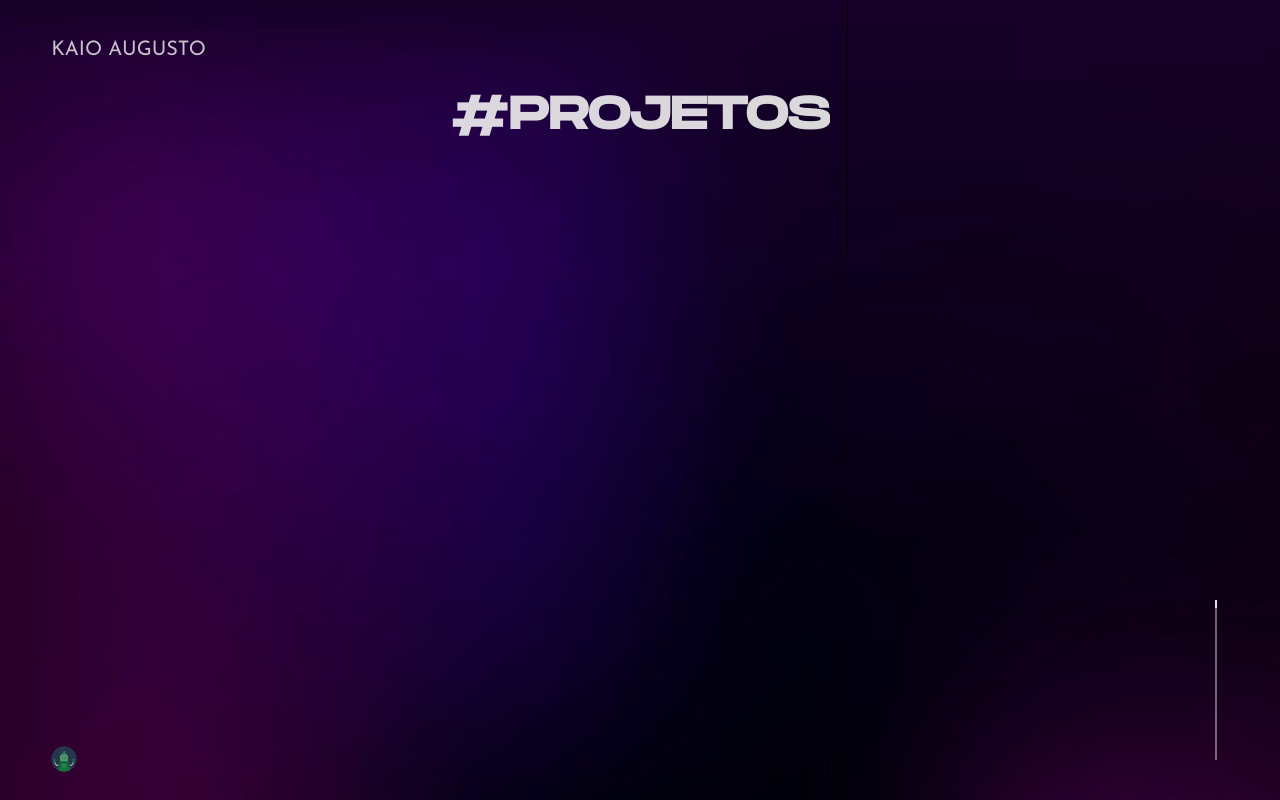
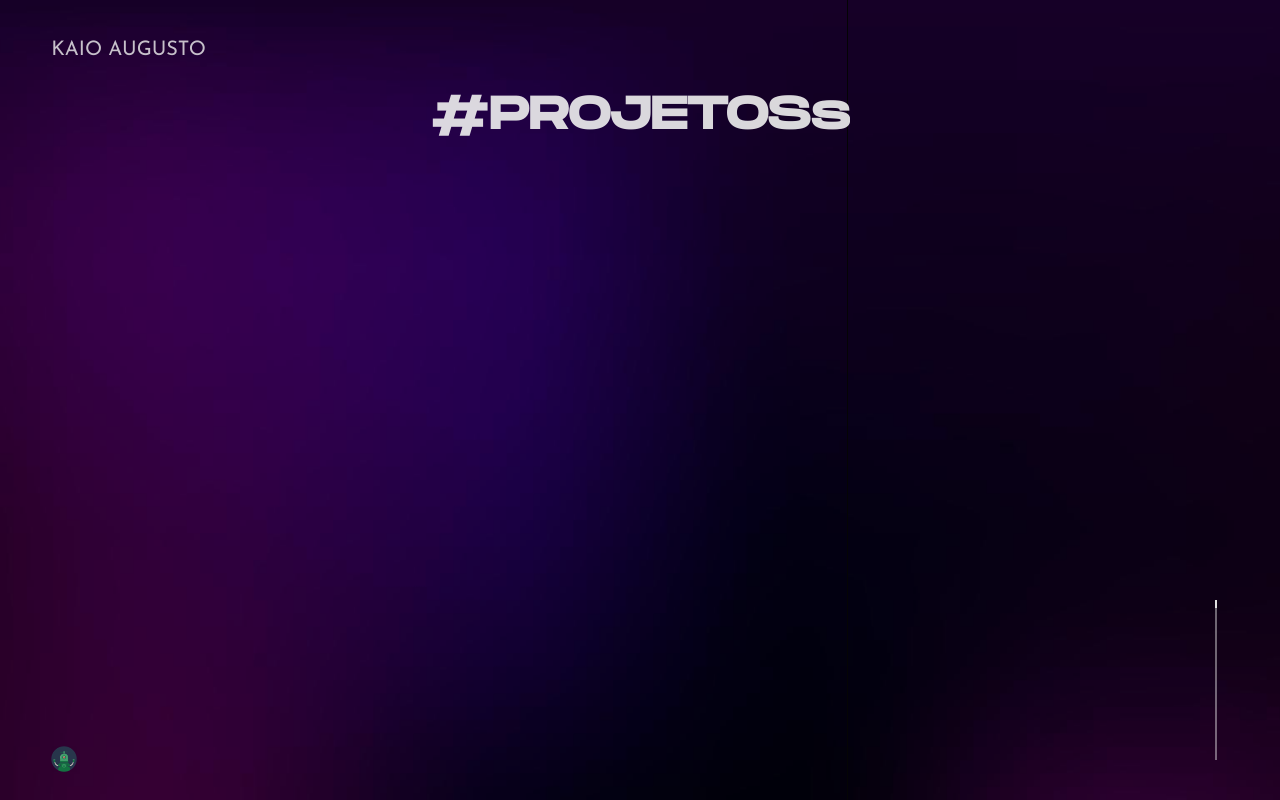
Before and after one commit to kaioaugusto41/Portfolio, a Django app: page / in a window 1280 px wide. Run offline with Django 4.2, Linux system fonts and the light colour scheme; data that the repository does not hold is empty; some libraries are stand-ins or nearby versions.

Commit message:
realizando novos testes

```diff
--- a/aplicativo/templates/index.html
+++ b/aplicativo/templates/index.html
@@ -27,7 +27,7 @@
     <!-- HEADING -->
     <div class="heading">
         <span class="text">
-            #PROJETOS
+            #PROJETOSs
         </span>
     </div>
     <!-- HEADING -->
```
